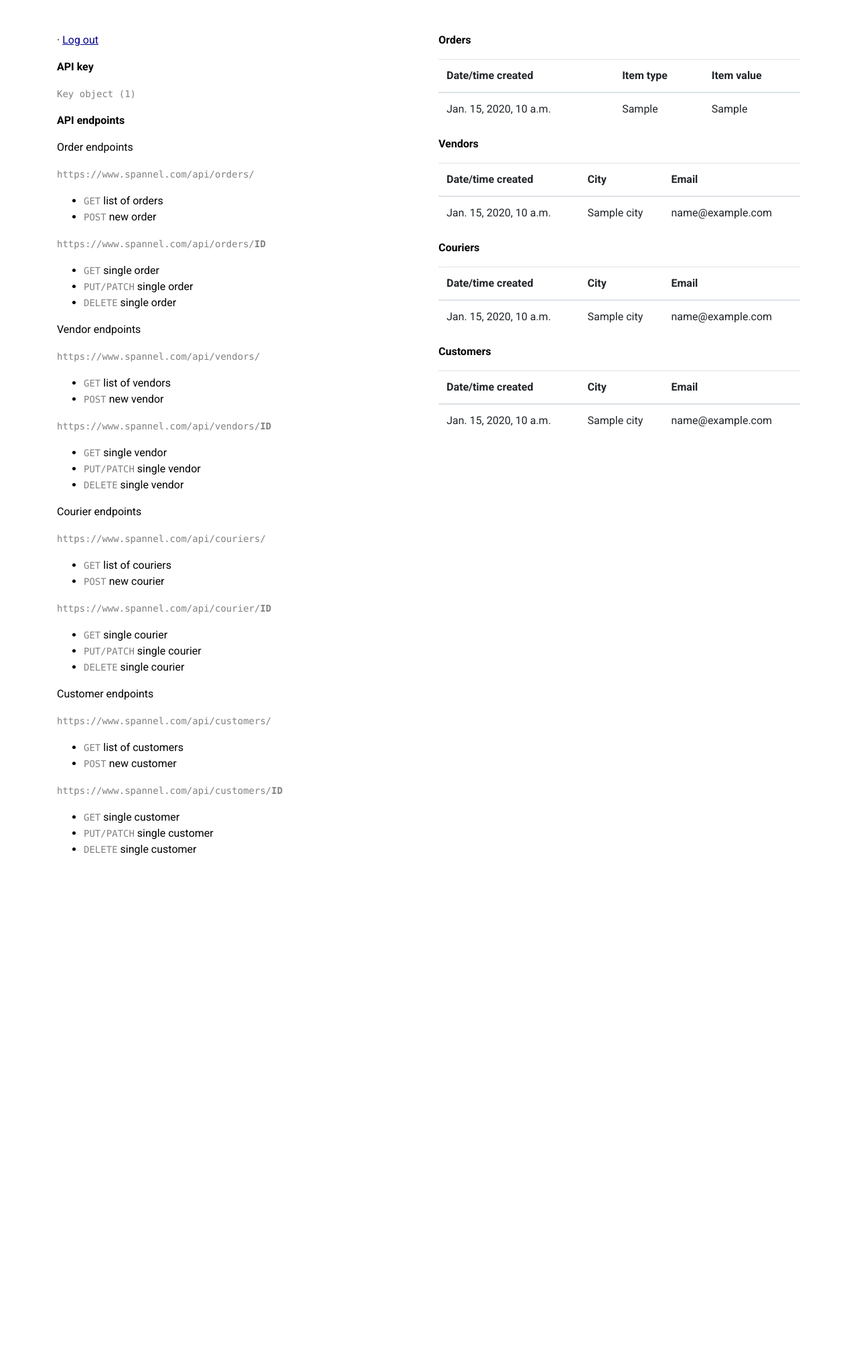
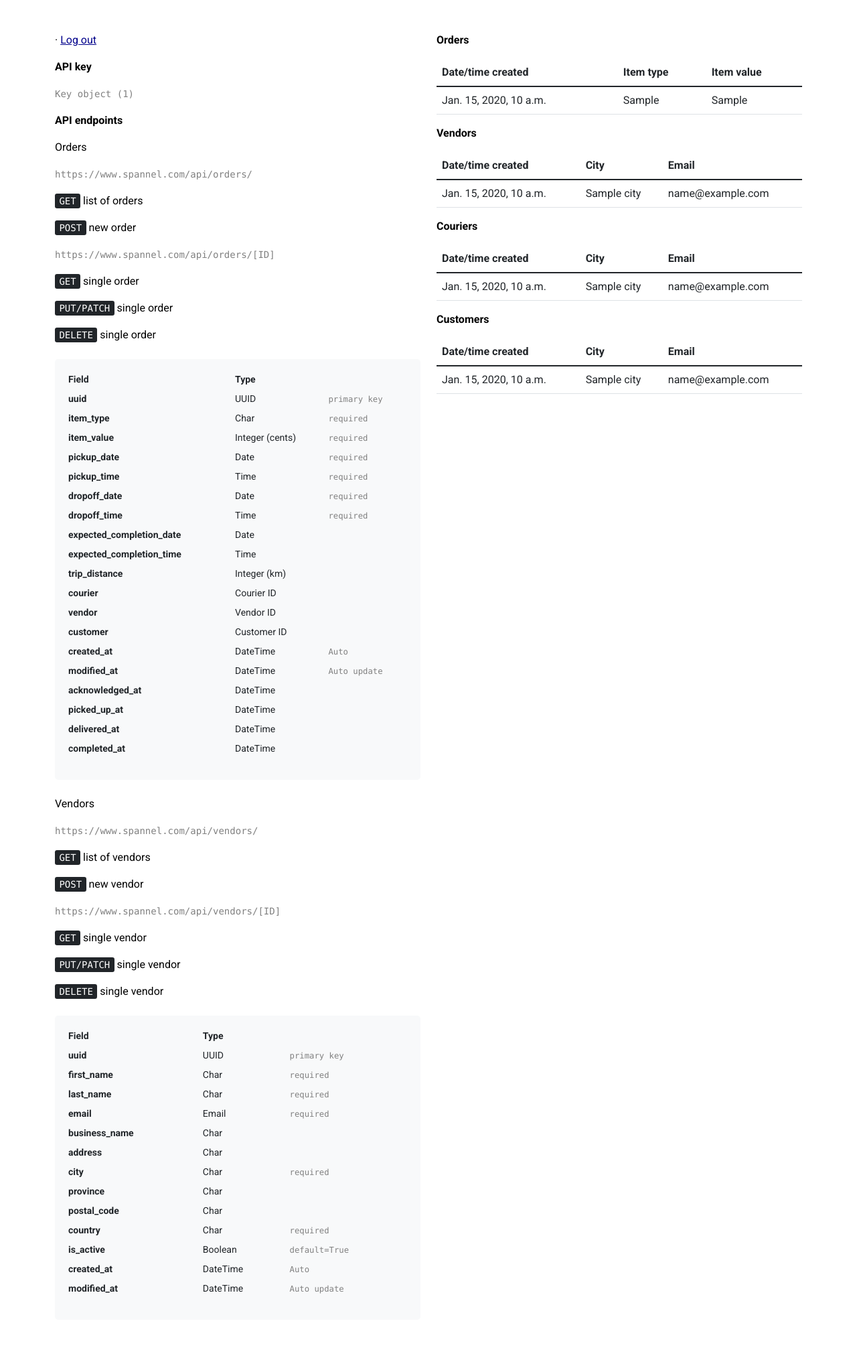
Before and after one commit to bneeland/spannel-api, a Django app: template web/front/templates/front/dashboard_view.html in a window 1280 px wide. Shown: the whole page at 67% size. Before the commit the page ends 1277 px from the top, so only its background shows below. Run offline with Django 3.2, Linux system fonts and the light colour scheme; tables that the repository leaves empty hold one stand-in row (values such as "Sample post"); the template is opened without the code that fills it: values that come from a table or form of the project are taken from there, most other values are stand-ins (such as "Sample title", 1, 10 or a date in 2020); some libraries are stand-ins or nearby versions.

Commit message:
Added formatted api endpoints for orders and vendors

```diff
--- a/web/front/templates/front/base.html
+++ b/web/front/templates/front/base.html
@@ -8,7 +8,7 @@
     <meta name="viewport" content="width=device-width, initial-scale=1, shrink-to-fit=no">
 
     <!-- Bootstrap stylesheet -->
-    <link rel="stylesheet" href="https://cdn.jsdelivr.net/npm/bootstrap@4.5.3/dist/css/bootstrap.min.css" integrity="sha384-TX8t27EcRE3e/ihU7zmQxVncDAy5uIKz4rEkgIXeMed4M0jlfIDPvg6uqKI2xXr2" crossorigin="anonymous">
+    <link href="https://cdn.jsdelivr.net/npm/bootstrap@5.1.3/dist/css/bootstrap.min.css" rel="stylesheet" integrity="sha384-1BmE4kWBq78iYhFldvKuhfTAU6auU8tT94WrHftjDbrCEXSU1oBoqyl2QvZ6jIW3" crossorigin="anonymous">
     <!-- Regular stylesheet -->
     <link rel="stylesheet" type="text/css" href="{% static 'front/style.css' %}">
 
@@ -22,7 +22,6 @@
     {% endblock %}
 
     <!-- Bootstrap javascript -->
-    <script src="https://code.jquery.com/jquery-3.5.1.slim.min.js" integrity="sha384-DfXdz2htPH0lsSSs5nCTpuj/zy4C+OGpamoFVy38MVBnE+IbbVYUew+OrCXaRkfj" crossorigin="anonymous"></script>
-    <script src="https://cdn.jsdelivr.net/npm/bootstrap@4.5.3/dist/js/bootstrap.bundle.min.js" integrity="sha384-ho+j7jyWK8fNQe+A12Hb8AhRq26LrZ/JpcUGGOn+Y7RsweNrtN/tE3MoK7ZeZDyx" crossorigin="anonymous"></script>
+    <script src="https://cdn.jsdelivr.net/npm/bootstrap@5.1.3/dist/js/bootstrap.bundle.min.js" integrity="sha384-ka7Sk0Gln4gmtz2MlQnikT1wXgYsOg+OMhuP+IlRH9sENBO0LRn5q+8nbTov4+1p" crossorigin="anonymous"></script>
   </body>
 </html>
--- a/web/front/templates/front/dashboard_view.html
+++ b/web/front/templates/front/dashboard_view.html
@@ -10,106 +10,215 @@
 
 <div class="container my-5">
   <div class="row">
-    <div class="col-lg">
+    <div class="col-sm">
       <p>{{ user.email }} &middot; <a href="{% url 'account_logout' %}">Log out</a></p>
       <p><b>API key</b></p>
       <p><code>{{ key }}</code></p>
       <p><b>API endpoints</b></p>
-
-      <p>Order endpoints</p>
+      <p>Orders</p>
       <p><code>https://www.spannel.com/api/orders/</code></p>
-      <ul>
-        <li>
-          <code>GET</code> list of orders
-        </li>
-        <li>
-          <code>POST</code> new order
-        </li>
-      </ul>
-      <p><code>https://www.spannel.com/api/orders/<b>ID</b></code></p>
-      <ul>
-        <li>
-          <code>GET</code> single order
-        </li>
-        <li>
-          <code>PUT/PATCH</code> single order
-        </li>
-        <li>
-          <code>DELETE</code> single order
-        </li>
-      </ul>
-
-      <p>Vendor endpoints</p>
+      <p><kbd>GET</kbd> list of orders</p>
+      <p><kbd>POST</kbd> new order</p>
+      <p><code>https://www.spannel.com/api/orders/[ID]</code></p>
+      <p><kbd>GET</kbd> single order</p>
+      <p><kbd>PUT/PATCH</kbd> single order</p>
+      <p><kbd>DELETE</kbd> single order</p>
+      <div class="p-3 bg-light rounded-3 my-4">
+        <small><table class="table table-sm table-borderless">
+          <thead>
+            <tr>
+              <th scope="col">Field</th>
+              <th scope="col">Type</th>
+              <th scope="col"></th>
+            </tr>
+          </thead>
+          <tbody>
+            <tr>
+              <th scope="row">uuid</th>
+              <td>UUID</td>
+              <td><code>primary key</code></td>
+            </tr>
+            <tr>
+              <th scope="row">item_type</th>
+              <td>Char</td>
+              <td><code>required</code></td>
+            </tr>
+            <tr>
+              <th scope="row">item_value</th>
+              <td>Integer (cents)</td>
+              <td><code>required</code></td>
+            </tr>
+            <tr>
+              <th scope="row">pickup_date</th>
+              <td>Date</td>
+              <td><code>required</code></td>
+            </tr>
+            <tr>
+              <th scope="row">pickup_time</th>
+              <td>Time</td>
+              <td><code>required</code></td>
+            </tr>
+            <tr>
+              <th scope="row">dropoff_date</th>
+              <td>Date</td>
+              <td><code>required</code></td>
+            </tr>
+            <tr>
+              <th scope="row">dropoff_time</th>
+              <td>Time</td>
+              <td><code>required</code></td>
+            </tr>
+            <tr>
+              <th scope="row">expected_completion_date</th>
+              <td>Date</td>
+              <td></td>
+            </tr>
+            <tr>
+              <th scope="row">expected_completion_time</th>
+              <td>Time</td>
+              <td></td>
+            </tr>
+            <tr>
+              <th scope="row">trip_distance</th>
+              <td>Integer (km)</td>
+              <td></td>
+            </tr>
+            <tr>
+              <th scope="row">courier</th>
+              <td>Courier ID</td>
+              <td></td>
+            </tr>
+            <tr>
+              <th scope="row">vendor</th>
+              <td>Vendor ID</td>
+              <td></td>
+            </tr>
+            <tr>
+              <th scope="row">customer</th>
+              <td>Customer ID</td>
+              <td></td>
+            </tr>
+            <tr>
+              <th scope="row">created_at</th>
+              <td>DateTime</td>
+              <td><code>Auto</code></td>
+            </tr>
+            <tr>
+              <th scope="row">modified_at</th>
+              <td>DateTime</td>
+              <td><code>Auto update</code></td>
+            </tr>
+            <tr>
+              <th scope="row">acknowledged_at</th>
+              <td>DateTime</td>
+              <td></td>
+            </tr>
+            <tr>
+              <th scope="row">picked_up_at</th>
+              <td>DateTime</td>
+              <td></td>
+            </tr>
+            <tr>
+              <th scope="row">delivered_at</th>
+              <td>DateTime</td>
+              <td></td>
+            </tr>
+            <tr>
+              <th scope="row">completed_at</th>
+              <td>DateTime</td>
+              <td></td>
+            </tr>
+          </tbody>
+        </table></small>
+      </div>
+      <p>Vendors</p>
       <p><code>https://www.spannel.com/api/vendors/</code></p>
-      <ul>
-        <li>
-          <code>GET</code> list of vendors
-        </li>
-        <li>
-          <code>POST</code> new vendor
-        </li>
-      </ul>
-      <p><code>https://www.spannel.com/api/vendors/<b>ID</b></code></p>
-      <ul>
-        <li>
-          <code>GET</code> single vendor
-        </li>
-        <li>
-          <code>PUT/PATCH</code> single vendor
-        </li>
-        <li>
-          <code>DELETE</code> single vendor
-        </li>
-      </ul>
-
-      <p>Courier endpoints</p>
-      <p><code>https://www.spannel.com/api/couriers/</code></p>
-      <ul>
-        <li>
-          <code>GET</code> list of couriers
-        </li>
-        <li>
-          <code>POST</code> new courier
-        </li>
-      </ul>
-      <p><code>https://www.spannel.com/api/courier/<b>ID</b></code></p>
-      <ul>
-        <li>
-          <code>GET</code> single courier
-        </li>
-        <li>
-          <code>PUT/PATCH</code> single courier
-        </li>
-        <li>
-          <code>DELETE</code> single courier
-        </li>
-      </ul>
-
-      <p>Customer endpoints</p>
-      <p><code>https://www.spannel.com/api/customers/</code></p>
-      <ul>
-        <li>
-          <code>GET</code> list of customers
-        </li>
-        <li>
-          <code>POST</code> new customer
-        </li>
-      </ul>
-      <p><code>https://www.spannel.com/api/customers/<b>ID</b></code></p>
-      <ul>
-        <li>
-          <code>GET</code> single customer
-        </li>
-        <li>
-          <code>PUT/PATCH</code> single customer
-        </li>
-        <li>
-          <code>DELETE</code> single customer
-        </li>
-      </ul>
-
+      <p><kbd>GET</kbd> list of vendors</p>
+      <p><kbd>POST</kbd> new vendor</p>
+      <p><code>https://www.spannel.com/api/vendors/[ID]</code></p>
+      <p><kbd>GET</kbd> single vendor</p>
+      <p><kbd>PUT/PATCH</kbd> single vendor</p>
+      <p><kbd>DELETE</kbd> single vendor</p>
+      <div class="p-3 bg-light rounded-3 my-4">
+        <small><table class="table table-sm table-borderless">
+          <thead>
+            <tr>
+              <th scope="col">Field</th>
+              <th scope="col">Type</th>
+              <th scope="col"></th>
+            </tr>
+          </thead>
+          <tbody>
+            <tr>
+              <th scope="row">uuid</th>
+              <td>UUID</td>
+              <td><code>primary key</code></td>
+            </tr>
+            <tr>
+              <th scope="row">first_name</th>
+              <td>Char</td>
+              <td><code>required</code></td>
+            </tr>
+            <tr>
+              <th scope="row">last_name</th>
+              <td>Char</td>
+              <td><code>required</code></td>
+            </tr>
+            <tr>
+              <th scope="row">email</th>
+              <td>Email</td>
+              <td><code>required</code></td>
+            </tr>
+            <tr>
+              <th scope="row">business_name</th>
+              <td>Char</td>
+              <td></td>
+            </tr>
+            <tr>
+              <th scope="row">address</th>
+              <td>Char</td>
+              <td></td>
+            </tr>
+            <tr>
+              <th scope="row">city</th>
+              <td>Char</td>
+              <td><code>required</code></td>
+            </tr>
+            <tr>
+              <th scope="row">province</th>
+              <td>Char</td>
+              <td></td>
+            </tr>
+            <tr>
+              <th scope="row">postal_code</th>
+              <td>Char</td>
+              <td></td>
+            </tr>
+            <tr>
+              <th scope="row">country</th>
+              <td>Char</td>
+              <td><code>required</code></td>
+            </tr>
+            <tr>
+              <th scope="row">is_active</th>
+              <td>Boolean</td>
+              <td><code>default=True</code></td>
+            </tr>
+            <tr>
+              <th scope="row">created_at</th>
+              <td>DateTime</td>
+              <td><code>Auto</code></td>
+            </tr>
+            <tr>
+              <th scope="row">modified_at</th>
+              <td>DateTime</td>
+              <td><code>Auto update</code></td>
+            </tr>
+          </tbody>
+        </table></small>
+      </div>
     </div>
-    <div class="col-lg mt-5 mt-lg-0">
+    <div class="col-sm mt-5 mt-lg-0">
       <p><b>Orders</b></p>
       <table class="table">
         <thead>
@@ -189,5 +298,4 @@
     </div>
   </div>
 </div>
-
 {% endblock %}
```
